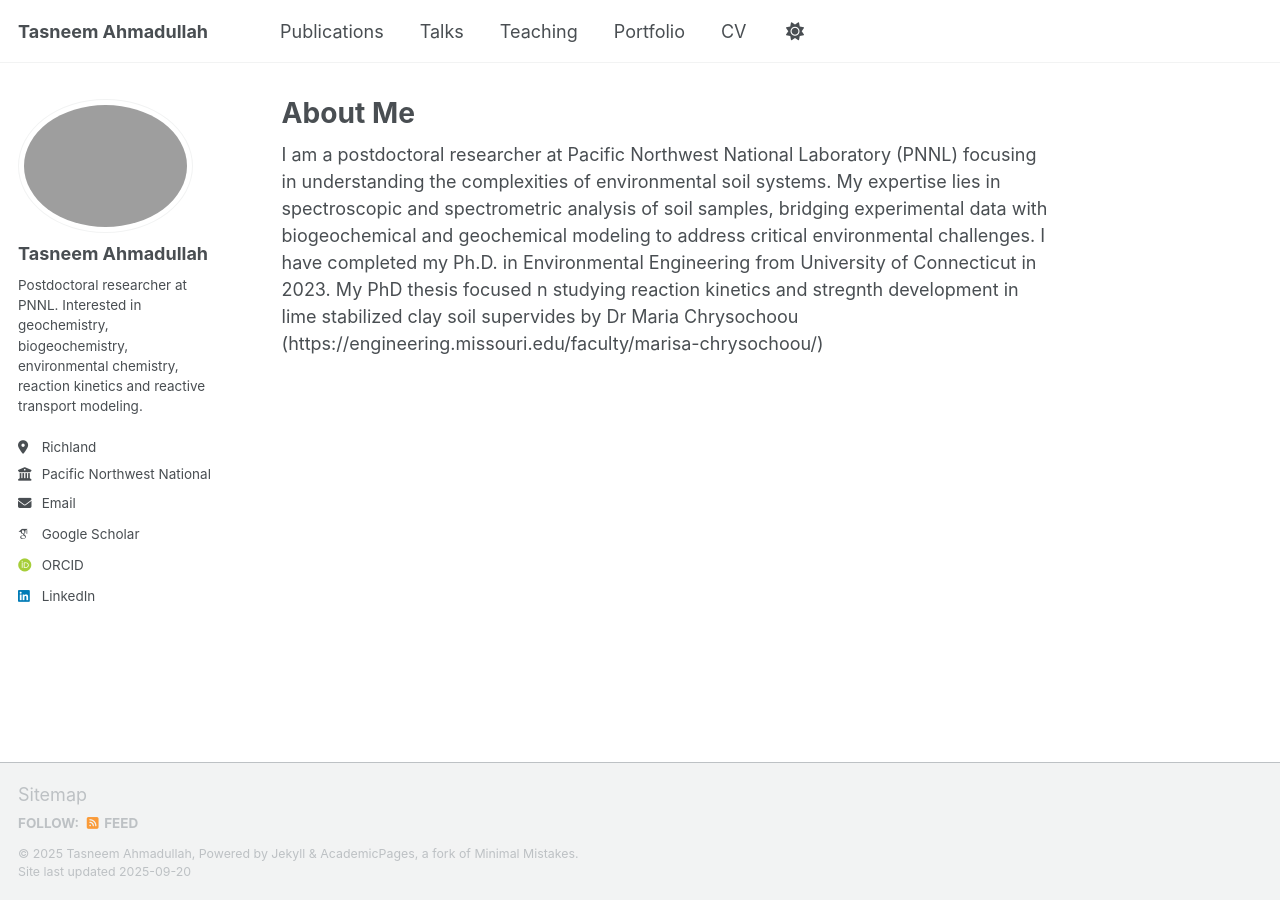
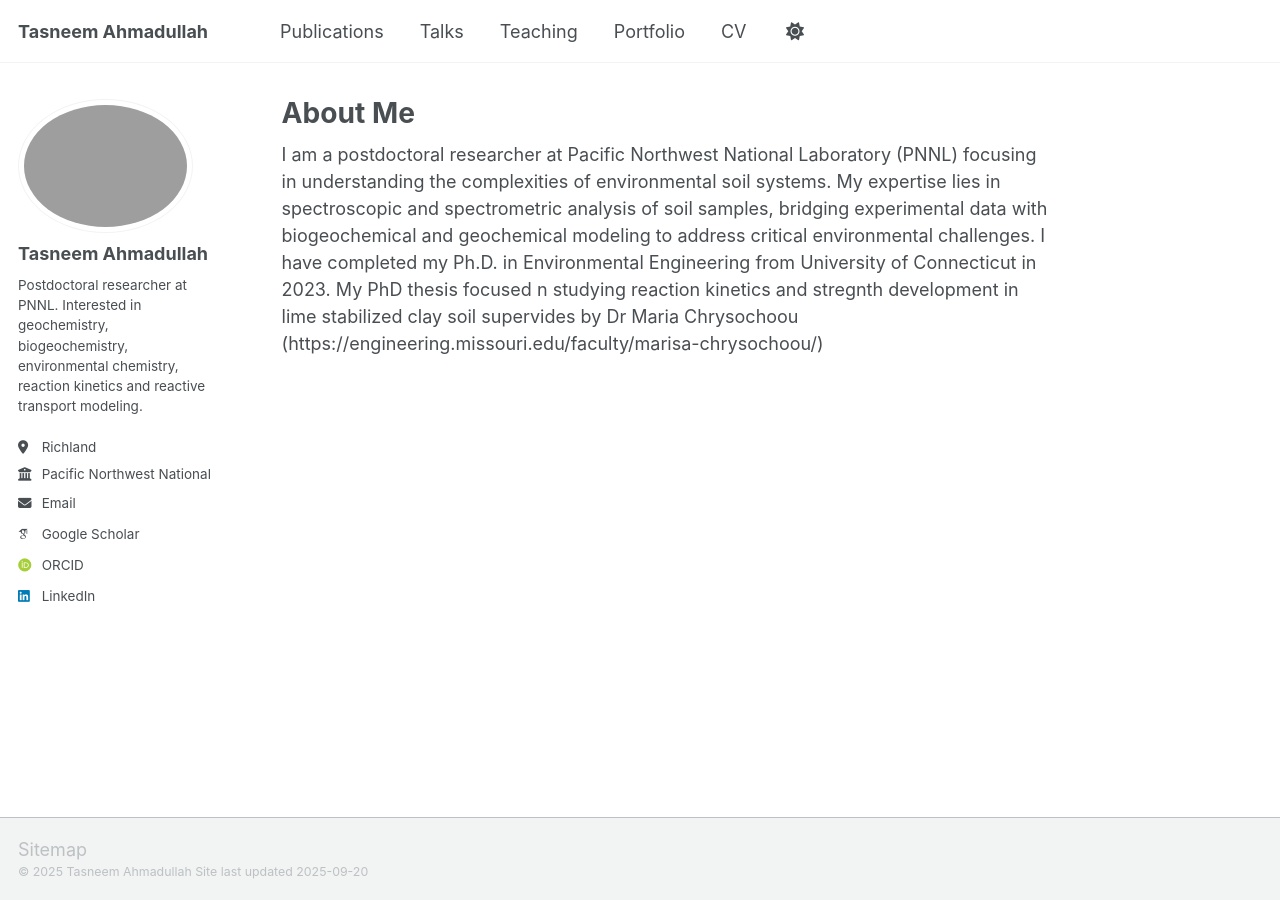
Before and after one commit to tasneemAhmadullah/tasneemahmadullah.github.io, a Jekyll site: the page built from _pages/about.md, in a window 1280 px wide. Built offline with Jekyll 4.4.1, drawn with Linux system fonts in a browser that asks for light colours; some web fonts are replaced; a script that is not in the unit is left out.

Commit message:
Update footer.html

```diff
--- a/_includes/footer.html
+++ b/_includes/footer.html
@@ -1,25 +1,7 @@
 {% include base_path %}
 
-{% if site.author.github or site.author.bitbucket or site.atom_feed.hide != true %}
-<div class="page__footer-follow">
-  <ul class="social-icons">
-    {% if site.data.ui-text[site.locale].follow_label %}
-      <li><strong>{{ site.data.ui-text[site.locale].follow_label }}</strong></li>
-    {% endif %}
-    {% if site.author.github %}
-      <li><a href="http://github.com/{{ site.author.github }}"><i class="fab fa-github" aria-hidden="true"></i> GitHub</a></li>
-    {% endif %}
-    {% if site.author.bitbucket %}
-      <li><a href="http://bitbucket.org/{{ site.author.bitbucket }}"><i class="fab fa-bitbucket" aria-hidden="true"></i> Bitbucket</a></li>
-    {% endif %}
-    {% if site.atom_feed.hide != true %}
-    <li><a href="{% if site.atom_feed.path %}{{ site.atom_feed.path }}{% else %}{{ base_path }}/feed.xml{% endif %}"><i class="fa fa-fw fa-rss-square" aria-hidden="true"></i> {{ site.data.ui-text[site.locale].feed_label | default: "Feed" }}</a></li>
-    {% endif %}
-  </ul>
-</div>
-{% endif %}
 
 <div class="page__footer-copyright">
-  &copy; {{ site.time | date: '%Y' }} {{ site.name | default: site.title }}, {{ site.data.ui-text[site.locale].powered_by | default: "Powered by" }} <a href="http://jekyllrb.com" rel="nofollow">Jekyll</a> &amp; <a href="https://github.com/academicpages/academicpages.github.io">AcademicPages</a>, a fork of <a href="https://mademistakes.com/work/minimal-mistakes-jekyll-theme/" rel="nofollow">Minimal Mistakes</a>.<br />
+  &copy; {{ site.time | date: '%Y' }} {{ site.name | default: site.title }}
   Site last updated {{ "now" | date: '%Y-%m-%d' }}
 </div>
```
